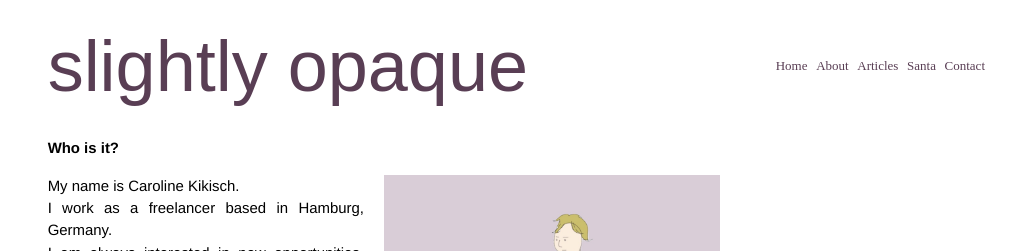
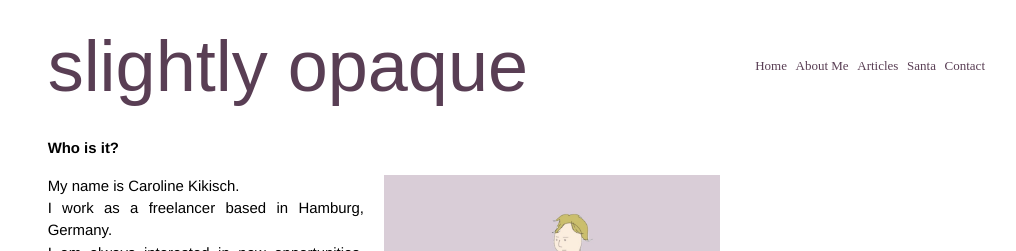
Before and after one commit to slightlyopaque/slightlyopaque_old.github.io, a Jekyll site: the page built from About.html, in a window 1280 px wide. Shown: the top 251 px of the page, without its empty margins (256-1272 px from the left). Built offline with Jekyll 4.4.1, drawn with Linux system fonts in a browser that asks for light colours; Markdown is read by kramdown in place of the engine named in the settings.

Commit message:
small changes

```diff
--- a/_layouts/default.html
+++ b/_layouts/default.html
@@ -33,7 +33,7 @@
 		<nav>
 			<ul>
 				<li><a href="/">Home</a></li>
-				<li><a href="/about.html">About</a></li>
+				<li><a href="/about.html">About Me</a></li>
 				<li><a href="/Articles.html">Articles</a></li>
 				<li><a href="/Santa.html">Santa</a></li>
 				<li><a href="/contact.html">Contact</a></li>
--- a/css/main.css
+++ b/css/main.css
@@ -193,6 +193,9 @@
 	width: 50%;
 }
 
+.third-width {
+	width: 33%;
+}
 
 .left {
 	float: left;
```
